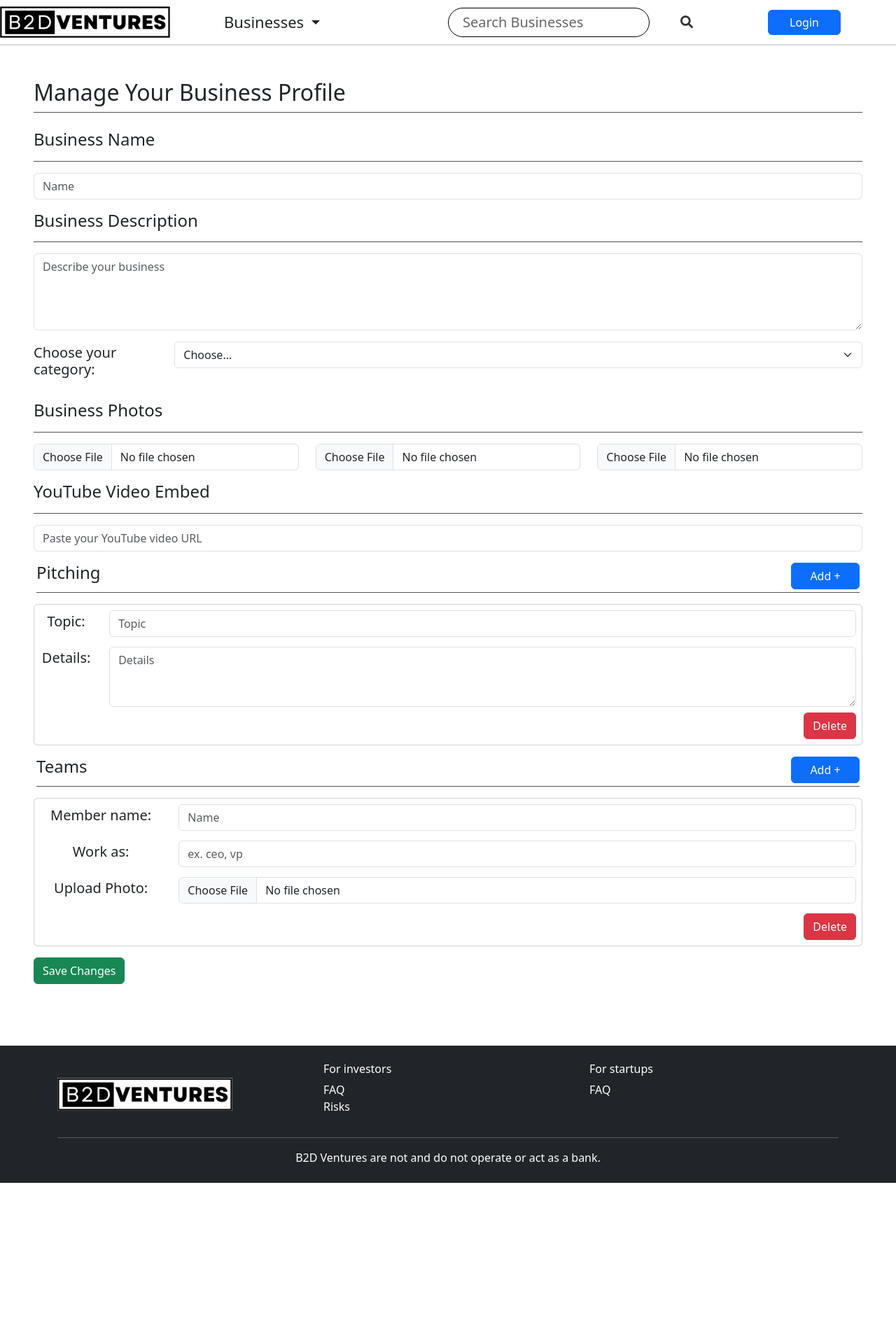
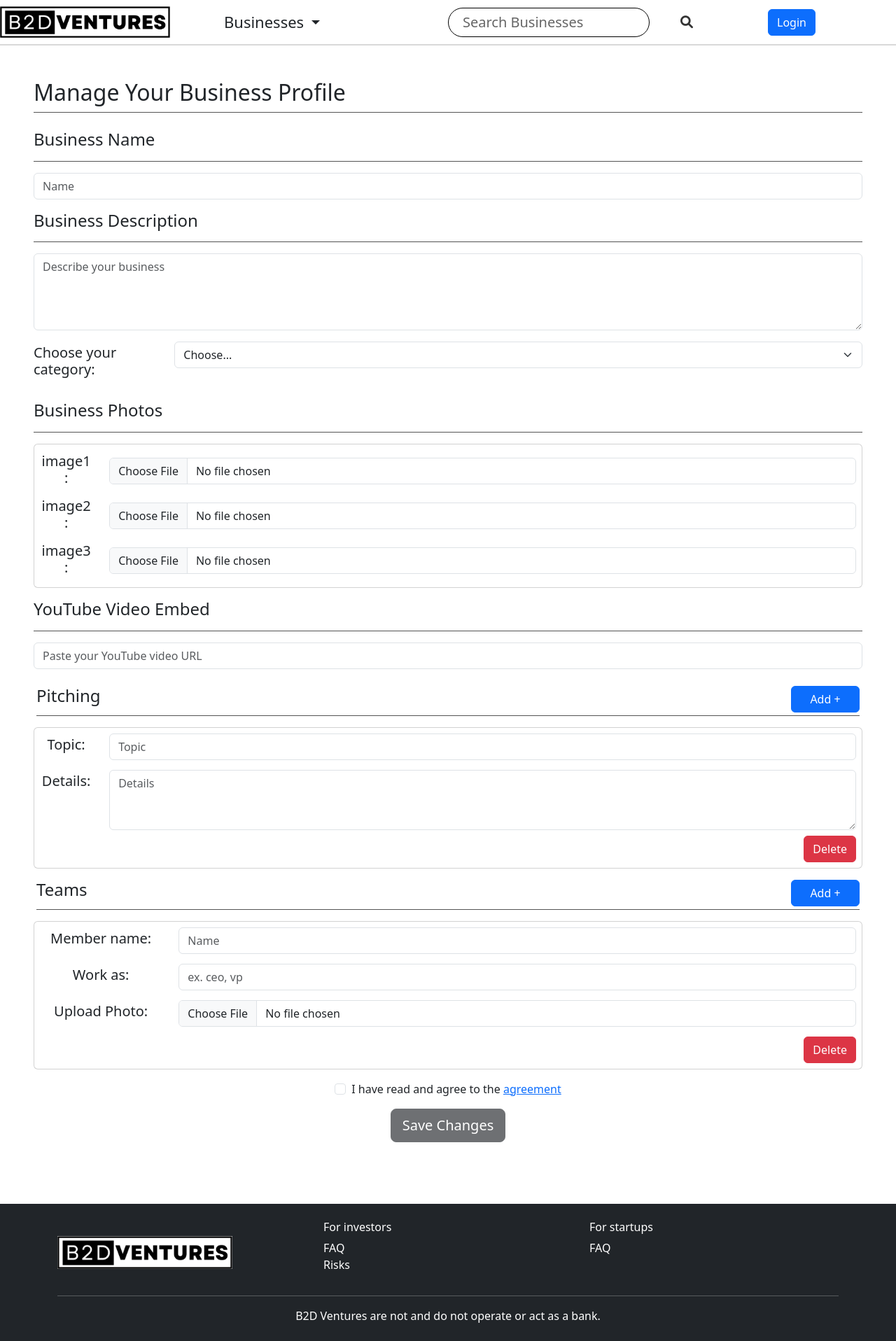
Before and after one commit to J-Jullaphong/b2d-ventures, a Django app: template b2d/templates/b2d/business_create.html in a window 1280 px wide. Shown: the whole page at 70% size. Before the commit the page ends 1690 px from the top, so only its background shows below. Run offline with Django 4.2, Linux system fonts and the light colour scheme; the template is opened without the code that fills it, so the values that code supplies are empty.

Commit message:
Fix nev-bar and style for business_create page

```diff
--- a/b2d/templates/b2d/base.html
+++ b/b2d/templates/b2d/base.html
@@ -64,7 +64,6 @@
         }
 
         .username {
-            padding: 5px 30px;
             color: black;
             text-decoration: none;
         }
--- a/b2d/templates/b2d/business_create.html
+++ b/b2d/templates/b2d/business_create.html
@@ -29,7 +29,7 @@
 
             <!-- Category Section -->
             <div class="mb-3 row">
-                <div class="col-2 pt-1">
+                <div class="col-lg-2 pt-1">
                     <h5><label for="category" class="form-label">Choose your category:</label></h5>
                 </div>
                 <div class="col">
@@ -47,36 +47,57 @@
                 <div class="mb-3" style="border-bottom: 1px solid #545454;">
                     <h4><label for="businessPhotos" class="form-label">Business Photos</label></h4>
                 </div>
-                <div class="row">
-                    <div class="col">
-                        <input type="file" class="form-control" id="photo1" name="photo1">
+                <div class="card p-2 mb-3">
+                    <div class="row mb-1">
+                        <div class="col-lg-1 pt-1 m-auto">
+                            <h5 class="text-center">image1:</h5>
+                        </div>
+                        <div class="col-lg m-auto">
+                            <input type="file" class="form-control" id="photo1" name="photo1">
+                        </div>
                         {% if photo1_url %}
-                        <img src="{{ photo1_url }}" alt="Photo 1" style="width: 100px; height: auto;">
+                        <div class="d-flex col-xl-2 justify-content-center">
+                            <img src="{{ photo1_url }}" class="rounded" alt="Photo 1" style="width: 150px; height: 100px;" onerror="this.onerror=null;  this.src='{% static 'images/empty_image.png' %}';">
+                        </div>
                         {% endif %}
                     </div>
-                    <div class="col">
-                        <input type="file" class="form-control" id="photo2" name="photo2">
+                    <div class="row mb-1">
+                        <div class="col-lg-1 pt-1 m-auto">
+                            <h5 class="text-center">image2:</h5>
+                        </div>
+                        <div class="col-lg m-auto">
+                            <input type="file" class="form-control" id="photo2" name="photo2">
+                        </div>
                         {% if photo2_url %}
-                        <img src="{{ photo2_url }}" alt="Photo 2" style="width: 100px; height: auto;">
+                        <div class="d-flex col-xl-2 justify-content-center">
+                            <img src="{{ photo2_url }}" class="rounded" alt="Photo 2" style="width: 150px; height: 100px;" onerror="this.onerror=null;  this.src='{% static 'images/empty_image.png' %}';">
+                        </div>
                         {% endif %}
                     </div>
-                    <div class="col">
-                        <input type="file" class="form-control" id="photo3" name="photo3">
+                    <div class="row">
+                        <div class="col-lg-1 pt-1 m-auto">
+                            <h5 class="text-center">image3:</h5>
+                        </div>
+                        <div class="col-lg m-auto">
+                            <input type="file" class="form-control" id="photo3" name="photo3">
+                        </div>
                         {% if photo3_url %}
-                        <img src="{{ photo3_url }}" alt="Photo 3" style="width: 100px; height: auto;">
+                        <div class="d-flex col-xl-2 justify-content-center">
+                            <img src="{{ photo3_url }}" class="rounded" alt="Photo 3" style="width: 150px; height: 100px;" onerror="this.onerror=null;  this.src='{% static 'images/empty_image.png' %}';">
+                        </div>
                         {% endif %}
                     </div>
                 </div>
             </div>
 
             <!-- YouTube Video Embed Section -->
-            <div class="mb-3">
+            <div class="mb-4">
                 <div class="mb-3" style="border-bottom: 1px solid #545454;">
                     <h4><label for="videoEmbed" class="form-label">YouTube Video Embed</label></h4>
                 </div>
                 <input type="url" class="form-control" id="videoEmbed" name="videoEmbed" placeholder="Paste your YouTube video URL" value="{{ youtube_video_url }}">
                 {% if youtube_video_embed %}
-                <div class="mt-3">
+                <div class="mt-3 d-flex justify-content-center">
                     <iframe width="560" height="315" src="{{ youtube_video_embed }}" frameborder="0" allowfullscreen></iframe>
                 </div>
                 {% endif %}
@@ -86,12 +107,12 @@
             <div id="pitchingSection">
                 <div class="row m-1 mb-3" style="border-bottom: 1px solid #545454;">
                     <h4 class="col p-0">Pitching</h4>
-                    <button type="button" id="addPitch" class="col-1 btn btn-primary mb-1">Add +</button>
+                    <button type="button" id="addPitch" class="col-sm-1 btn btn-primary mb-1">Add +</button>
                 </div>
                 {% for pitch in pitch_data %}
                 <div class="card p-2 pitching-box mb-3">
                     <div class="mb-2 row">
-                        <div class="col-1 pt-1">
+                        <div class="col-md-1 pt-1">
                             <h5 class="text-center"><label for="topic" class="form-label">Topic:</label></h5>
                         </div>
                         <div class="col">
@@ -99,7 +120,7 @@
                         </div>
                     </div>
                     <div class="mb-2 row">
-                        <div class="col-1 pt-1">
+                        <div class="col-md-1 pt-1">
                             <h5 class="text-center"><label for="details" class="form-label">Details:</label></h5>
                         </div>
                         <div class="col">
@@ -113,7 +134,7 @@
                 {% empty %}
                 <div class="card p-2 pitching-box mb-3">
                     <div class="mb-2 row">
-                        <div class="col-1 pt-1">
+                        <div class="col-md-1 pt-1">
                             <h5 class="text-center"><label for="topic" class="form-label">Topic:</label></h5>
                         </div>
                         <div class="col">
@@ -121,7 +142,7 @@
                         </div>
                     </div>
                     <div class="mb-2 row">
-                        <div class="col-1 pt-1">
+                        <div class="col-md-1 pt-1">
                             <h5 class="text-center"><label for="details" class="form-label">Details:</label></h5>
                         </div>
                         <div class="col">
@@ -139,12 +160,12 @@
             <div id="teamSection">
                 <div class="m-1 row mb-3" style="border-bottom: 1px solid #545454;">
                     <h4 class="col p-0">Teams</h4>
-                    <button type="button" id="addTeam" class="col-1 btn btn-primary mb-1">Add +</button>
+                    <button type="button" id="addTeam" class="col-sm-1 btn btn-primary mb-1">Add +</button>
                 </div>
                 {% for member in team_members_data %}
                 <div class="mb-3 card team-box p-2">
                     <div class="mb-2 row">
-                        <div class="col-2 pt-1">
+                        <div class="col-md-2 pt-1">
                             <h5 class="text-center"><label for="memberName" class="form-label">Member name:</label></h5>
                         </div>
                         <div class="col">
@@ -152,7 +173,7 @@
                         </div>
                     </div>
                     <div class="mb-2 row">
-                        <div class="col-2 pt-1">
+                        <div class="col-md-2 pt-1">
                             <h5 class="text-center"><label for="workAs" class="form-label">Work as:</label></h5>
                         </div>
                         <div class="col">
@@ -160,16 +181,18 @@
                         </div>
                     </div>
                     <div class="mb-2 row">
-                        <div class="col-2 pt-1">
+                        <div class="col-md-2 pt-1">
                             <h5 class="text-center"><label for="uploadFile" class="form-label">Upload Photo:</label></h5>
                         </div>
                         <div class="col">
                             <input type="file" class="form-control" name="uploadFile[]">
-                            {% if member.photo_url %}
-                            <img src="{{ member.photo_url }}" alt="Photo" style="width: 100px; height: auto;">
-                            {% endif %}
                         </div>
                     </div>
+                    {% if member.photo_url %}
+                    <div class="d-flex justify-content-center">
+                        <img src="{{ member.photo_url }}" alt="Photo" class="rounded" style="width: 200px; height: 150px;" onerror="this.onerror=null;  this.src='{% static 'images/user.png' %}';">
+                    </div>
+                    {% endif %}
                     <div class="d-flex justify-content-end">
                         <button type="button" class="btn btn-danger delete-team">Delete</button>
                     </div>
@@ -177,7 +200,7 @@
                 {% empty %}
                 <div class="mb-3 card team-box p-2">
                     <div class="mb-2 row">
-                        <div class="col-2 pt-1">
+                        <div class="col-md-2 pt-1">
                             <h5 class="text-center"><label for="memberName" class="form-label">Member name:</label></h5>
                         </div>
                         <div class="col">
@@ -185,7 +208,7 @@
                         </div>
                     </div>
                     <div class="mb-2 row">
-                        <div class="col-2 pt-1">
+                        <div class="col-md-2 pt-1">
                             <h5 class="text-center"><label for="workAs" class="form-label">Work as:</label></h5>
                         </div>
                         <div class="col">
@@ -193,7 +216,7 @@
                         </div>
                     </div>
                     <div class="mb-2 row">
-                        <div class="col-2 pt-1">
+                        <div class="col-md-2 pt-1">
                             <h5 class="text-center"><label for="uploadFile" class="form-label">Upload Photo:</label></h5>
                         </div>
                         <div class="col">
@@ -206,10 +229,15 @@
                 </div>
                 {% endfor %}
             </div>
+            <!-- Agreement -->
+            <div class="mb-3 form-check d-flex justify-content-center">
+                <input type="checkbox" class="form-check-input me-2" id="agreement" onchange="toggleButton()">
+                <label class="form-check-label" for="agreement">I have read and agree to the <a href="#">agreement</a></label>
+            </div>
 
             <!-- Submit Button -->
-            <div class="mb-3">
-                <button type="submit" class="btn btn-success">Save Changes</button>
+            <div class="mb-3 d-flex justify-content-center">
+                <button type="submit" id="submitButton" class="btn btn-dark btn-lg" disabled>Save Changes</button>
             </div>
         </form>
     </div>
@@ -221,7 +249,7 @@
                 $('#pitchingSection').append(`
                     <div class="card p-2 pitching-box mb-3">
                         <div class="mb-2 row">
-                            <div class="col-1 pt-1">
+                            <div class="col-md-1 pt-1">
                                 <h5 class="text-center"><label for="topic" class="form-label">Topic:</label></h5>
                             </div>
                             <div class="col">
@@ -229,7 +257,7 @@
                             </div>
                         </div>
                         <div class="mb-2 row">
-                            <div class="col-1 pt-1">
+                            <div class="col-md-1 pt-1">
                                 <h5 class="text-center"><label for="details" class="form-label">Details:</label></h5>
                             </div>
                             <div class="col">
@@ -248,7 +276,7 @@
                 $('#teamSection').append(`
                     <div class="mb-3 card team-box p-2">
                         <div class="mb-2 row">
-                            <div class="col-2 pt-1">
+                            <div class="col-md-2 pt-1">
                                 <h5 class="text-center"><label for="memberName" class="form-label">Member name:</label></h5>
                             </div>
                             <div class="col">
@@ -256,7 +284,7 @@
                             </div>
                         </div>
                         <div class="mb-2 row">
-                            <div class="col-2 pt-1">
+                            <div class="col-md-2 pt-1">
                                 <h5 class="text-center"><label for="workAs" class="form-label">Work as:</label></h5>
                             </div>
                             <div class="col">
@@ -264,7 +292,7 @@
                             </div>
                         </div>
                         <div class="mb-2 row">
-                            <div class="col-2 pt-1">
+                            <div class="col-md-2 pt-1">
                                 <h5 class="text-center"><label for="uploadFile" class="form-label">Upload Photo:</label></h5>
                             </div>
                             <div class="col">
@@ -288,6 +316,13 @@
                 $(this).closest('.team-box').remove();
             });
         });
+
+        // Function to enable or disable the button based on checkbox state
+        function toggleButton() {
+            const checkbox = document.getElementById('agreement');
+            const submitButton = document.getElementById('submitButton');
+            submitButton.disabled = !checkbox.checked;  // Enable button if checkbox is checked
+        }
     </script>
 </body>
 {% endblock %}
```
